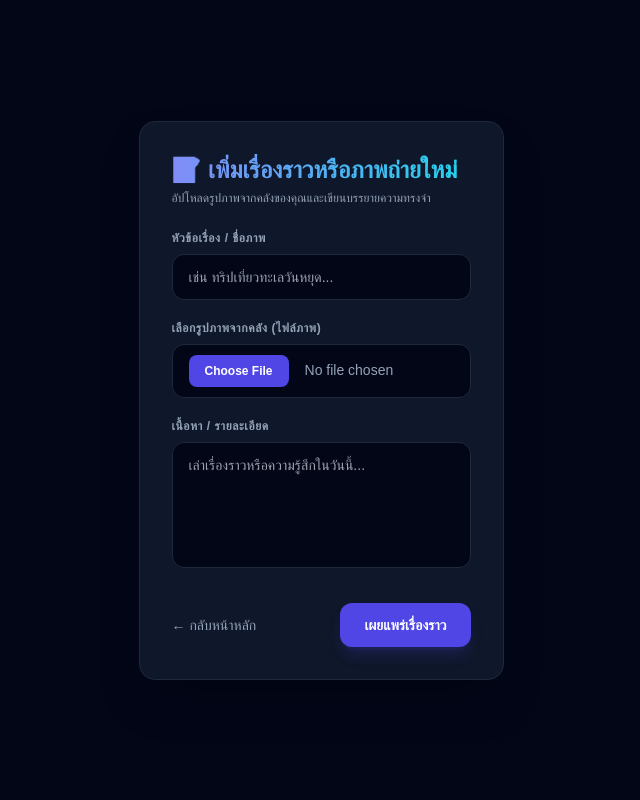
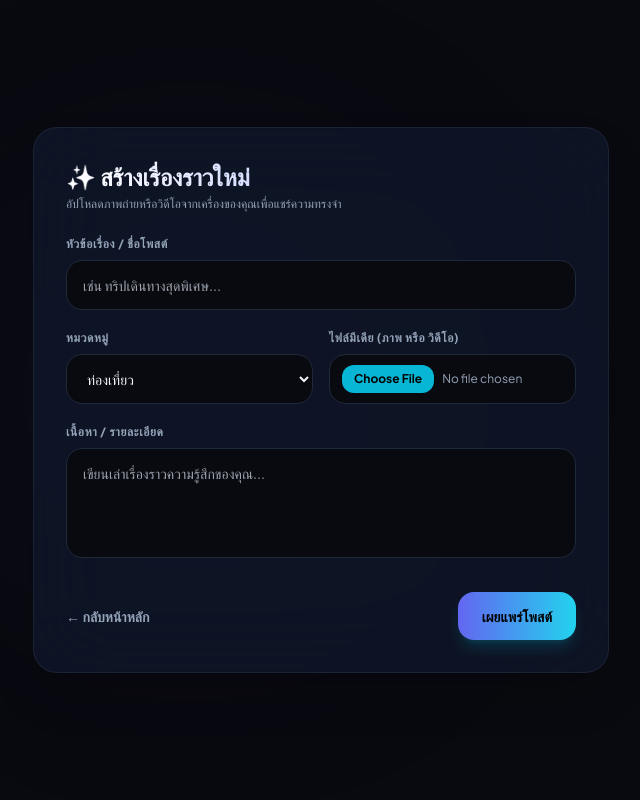
Before and after one commit to sittisak2009/Personal-Blog, a Flask app: page /add in a window 1280 px wide. Shown: the whole page, without its empty margins (319-959 px from the left). Run offline with Flask 3, Linux system fonts and the light colour scheme; some libraries are stand-ins or nearby versions.

Commit message:
Update add.html

```diff
--- a/templates/add.html
+++ b/templates/add.html
@@ -1,45 +1,62 @@
 <!DOCTYPE html>
-<html lang="th">
+<html lang="th" class="dark">
 <head>
     <meta charset="UTF-8">
     <meta name="viewport" content="width=device-width, initial-scale=1.0">
-    <title>เขียนเรื่องราวใหม่</title>
+    <title>เพิ่มโพสต์ใหม่ • CyberSpace</title>
     <script src="https://cdn.tailwindcss.com"></script>
-    <link href="https://fonts.googleapis.com/css2?family=Plus+Jakarta+Sans:wght@300;400;500;600;700&display=swap" rel="stylesheet">
-    <style>body { font-family: 'Plus Jakarta+Sans', sans-serif; }</style>
+    <link href="https://fonts.googleapis.com/css2?family=Plus+Jakarta+Sans:wght@300;400;500;600;700;800&display=swap" rel="stylesheet">
+    <style>body { font-family: 'Plus Jakarta Sans', sans-serif; }</style>
 </head>
-<body class="bg-slate-950 text-slate-100 min-h-screen flex items-center justify-center p-6">
+<body class="bg-[#090a0f] text-slate-100 min-h-screen flex items-center justify-center p-6 relative">
 
-    <div class="bg-slate-900 border border-slate-800 p-8 rounded-2xl shadow-2xl w-max max-w-xl w-full">
+    <!-- Background Glow -->
+    <div class="fixed inset-0 overflow-hidden pointer-events-none z-0 opacity-20">
+        <div class="absolute top-1/4 left-1/4 w-96 h-96 bg-indigo-600/40 rounded-full blur-[140px]"></div>
+    </div>
+
+    <div class="bg-slate-900/80 backdrop-blur-2xl border border-slate-800/80 p-8 rounded-3xl shadow-2xl w-full max-w-xl relative z-10">
         <div class="mb-6">
-            <h2 class="text-2xl font-bold bg-gradient-to-r from-indigo-400 to-cyan-400 bg-clip-text text-transparent">📝 เพิ่มเรื่องราวหรือภาพถ่ายใหม่</h2>
-            <p class="text-slate-400 text-xs mt-1">อัปโหลดรูปภาพจากคลังของคุณและเขียนบรรยายความทรงจำ</p>
+            <h2 class="text-2xl font-extrabold bg-gradient-to-r from-white via-indigo-200 to-cyan-400 bg-clip-text text-transparent">✨ สร้างเรื่องราวใหม่</h2>
+            <p class="text-slate-400 text-xs mt-1">อัปโหลดภาพถ่ายหรือวิดีโอจากเครื่องของคุณเพื่อแชร์ความทรงจำ</p>
         </div>
 
         <form action="/add" method="POST" enctype="multipart/form-data" class="space-y-5">
             <div>
-                <label class="block text-xs font-semibold uppercase tracking-wider text-slate-400 mb-2">หัวข้อเรื่อง / ชื่อภาพ</label>
-                <input type="text" name="title" required placeholder="เช่น ทริปเที่ยวทะเลวันหยุด..." class="w-full bg-slate-950 border border-slate-800 rounded-xl px-4 py-3 text-slate-100 text-sm focus:outline-none focus:border-indigo-500 transition">
+                <label class="block text-xs font-bold uppercase tracking-wider text-slate-400 mb-2">หัวข้อเรื่อง / ชื่อโพสต์</label>
+                <input type="text" name="title" required placeholder="เช่น ทริปเดินทางสุดพิเศษ..." class="w-full bg-[#090a0f] border border-slate-800 rounded-2xl px-4 py-3.5 text-slate-100 text-sm focus:outline-none focus:border-cyan-500 transition">
+            </div>
+
+            <div class="grid grid-cols-2 gap-4">
+                <div>
+                    <label class="block text-xs font-bold uppercase tracking-wider text-slate-400 mb-2">หมวดหมู่</label>
+                    <select name="category" class="w-full bg-[#090a0f] border border-slate-800 rounded-2xl px-4 py-3.5 text-slate-100 text-sm focus:outline-none focus:border-cyan-500 transition">
+                        <option value="ท่องเที่ยว">ท่องเที่ยว</option>
+                        <option value="ไลฟ์สไตล์">ไลฟ์สไตล์</option>
+                        <option value="ความทรงจำ">ความทรงจำ</option>
+                        <option value="งานอดิเรก">งานอดิเรก</option>
+                    </select>
+                </div>
+
+                <div>
+                    <label class="block text-xs font-bold uppercase tracking-wider text-slate-400 mb-2">ไฟล์มีเดีย (ภาพ หรือ วิดีโอ)</label>
+                    <input type="file" name="media" accept="image/*,video/*" class="w-full bg-[#090a0f] border border-slate-800 rounded-2xl px-3 py-2.5 text-slate-400 text-xs file:mr-2 file:py-1.5 file:px-3 file:rounded-xl file:border-0 file:text-xs file:font-bold file:bg-cyan-500 file:text-black hover:file:bg-cyan-400 transition cursor-pointer">
+                </div>
             </div>
 
             <div>
-                <label class="block text-xs font-semibold uppercase tracking-wider text-slate-400 mb-2">เลือกรูปภาพจากคลัง (ไฟล์ภาพ)</label>
-                <input type="file" name="image" accept="image/*" class="w-full bg-slate-950 border border-slate-800 rounded-xl px-4 py-2.5 text-slate-400 text-sm file:mr-4 file:py-2 file:px-4 file:rounded-lg file:border-0 file:text-xs file:font-semibold file:bg-indigo-600 file:text-white hover:file:bg-indigo-500 transition cursor-pointer">
-            </div>
-
-            <div>
-                <label class="block text-xs font-semibold uppercase tracking-wider text-slate-400 mb-2">เนื้อหา / รายละเอียด</label>
-                <textarea name="content" rows="5" required placeholder="เล่าเรื่องราวหรือความรู้สึกในวันนี้..." class="w-full bg-slate-950 border border-slate-800 rounded-xl px-4 py-3 text-slate-100 text-sm focus:outline-none focus:border-indigo-500 transition resize-none"></textarea>
+                <label class="block text-xs font-bold uppercase tracking-wider text-slate-400 mb-2">เนื้อหา / รายละเอียด</label>
+                <textarea name="content" rows="4" required placeholder="เขียนเล่าเรื่องราวความรู้สึกของคุณ..." class="w-full bg-[#090a0f] border border-slate-800 rounded-2xl px-4 py-3.5 text-slate-100 text-sm focus:outline-none focus:border-cyan-500 transition resize-none"></textarea>
             </div>
 
             <div class="flex justify-between items-center pt-2">
-                <a href="/" class="text-slate-400 hover:text-white text-sm font-medium transition">← กลับหน้าหลัก</a>
-                <button type="submit" class="bg-indigo-600 hover:bg-indigo-500 text-white px-6 py-3 rounded-xl font-semibold text-sm transition shadow-lg shadow-indigo-600/20">
-                    เผยแพร่เรื่องราว
+                <a href="/" class="text-slate-400 hover:text-white text-sm font-semibold transition">← กลับหน้าหลัก</a>
+                <button type="submit" class="bg-gradient-to-r from-indigo-500 to-cyan-400 text-black px-6 py-3.5 rounded-2xl font-extrabold text-sm transition shadow-lg shadow-cyan-500/20 hover:opacity-90">
+                    เผยแพร่โพสต์
                 </button>
             </div>
         </form>
     </div>
 
 </body>
-</html>
+                        </html>
```
